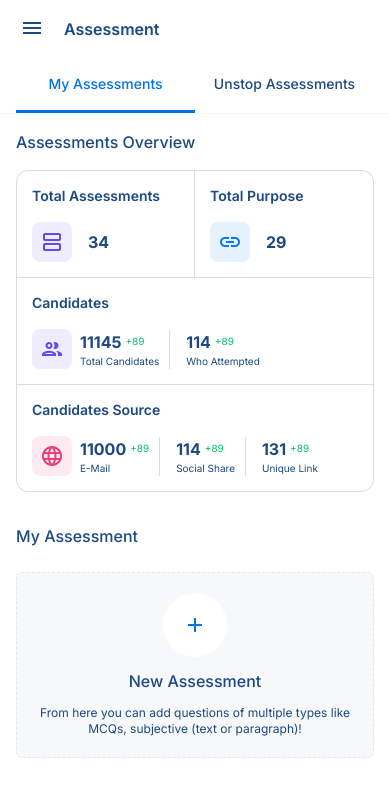
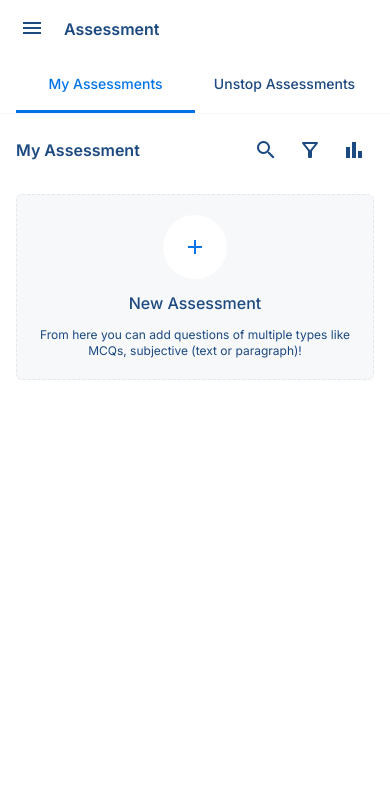
Before and after one commit to siddhiair/unstop-assignment, a Next.js app: page /assessment in a window 390 px wide. Shown: the top 796 px of the page. Built offline with nearby package versions, Linux system fonts and the light colour scheme.

Commit message:
updated skills from input and changed breakpoints

```diff
--- a/src/app/assessment/page.js
+++ b/src/app/assessment/page.js
@@ -20,6 +20,14 @@ const TabLink = ({text,isActive,btnKey,changeTab}) => {
       </button>
     </li>
   )
+}
+
+const IconTabLink = ({children,handleClick}) => {
+  return(
+    <button className='icon-tab w-10 h-10 flex items-center justify-center bg-white rounded-full transition' onClick={handleClick}>
+      {children}
+    </button>
+  );
 }
 
 export default function Assessments() {
@@ -102,6 +110,12 @@ export default function Assessments() {
     })
   }
 
+  const showOverview = (e) => {
+    const overviewWrapper = document.querySelector("#overview-wrapper");
+    e.target.closest(".icon-tab").classList.toggle("active")
+    overviewWrapper.classList.toggle("in")
+  }
+
   return (
     <>
       {loading &&
@@ -123,12 +137,32 @@ export default function Assessments() {
 
       {activeTab === 'my_assessments' &&
         <div className={`tab-panel ${activeTabClass}`}>
+          <div id='overview-wrapper'>
+            <Wrapper>
+              <SectionTitle text="Assessments Overview" className="hidden md:block" />
+              <AssessmentOverview data={overviewData} />
+            </Wrapper>
+          </div>
+
           <Wrapper>
-            <SectionTitle text="Assessments Overview" />
-            <AssessmentOverview data={overviewData} />
-          </Wrapper>
-          <Wrapper>
-            <SectionTitle text="My Assessment" />
+            <div className='flex items-center justify-between gap-x-5'>
+              <SectionTitle text="My Assessment" className="hidden md:block" />
+              <PageTitle text="My Assessment" className="md:hidden" />
+              <div className='flex gap-x-1 md:hidden'>
+                <IconTabLink>
+                  <span className='material-icons-outlined'>search</span>
+                </IconTabLink>
+
+                <IconTabLink>
+                  <span className='material-icons-outlined'>filter_alt</span>
+                </IconTabLink>
+
+                <IconTabLink handleClick={showOverview} className='icon-tab'>
+                  <span className='material-icons-outlined'>bar_chart</span>
+                </IconTabLink>
+              </div>
+            </div>
+
             <AssessmentsList />
           </Wrapper>
         </div>
--- a/src/app/globals.css
+++ b/src/app/globals.css
@@ -165,7 +165,12 @@ body {
     padding: 20px 0;
   }
 }
-
+.icon-tab.active{
+  background: var(--primarylight);
+  border: 1px solid var(--primary);
+  border-radius: 50%;
+  color: var(--primary);
+}
 @media screen and (max-width: 767px){
   #menu{
     position: fixed;
@@ -188,4 +193,12 @@ body {
     transform: none;
     opacity: 1;
   }
+  #overview-wrapper{
+    max-height: 0;
+    overflow: hidden;
+    transition: all .3s linear;
+  }
+  #overview-wrapper.in{
+    max-height: 100vh;
+  }
 }
--- a/src/components/assessment/AddAssessment.js
+++ b/src/components/assessment/AddAssessment.js
@@ -13,7 +13,7 @@ export default function AddAssessment() {
 		<>
 			<div className='w-full md:w-1/2 xl:w-1/3 px-4 flex items-center justify-center'>
 				<div
-					className={`card bg-primarylight flex flex-col justify-center gap-y-3 items-center border border-dashed border-borderColorLight rounded-md h-full w-full text-center p-5 cursor-pointer`}
+					className={`card bg-primarylight flex flex-col justify-center gap-y-3 items-center border border-dashed border-borderColorLight rounded-md h-full w-full text-center p-5 cursor-pointer transition hover:border-primary`}
 					onClick={toggleModal}
 				>
 					<div className='w-16 h-16 inline-flex items-center justify-center bg-white rounded-full'>
--- a/src/components/assessment/AssessmentCard.js
+++ b/src/components/assessment/AssessmentCard.js
@@ -36,7 +36,7 @@ export default function AssessmentCard({data}) {
   return (
 		<div className='w-full md:w-1/2 xl:w-1/3 px-4'>
 			<div
-				className="card bg-white border border-borderColorLight rounded-md h-full w-full p-4"
+				className="card bg-white border border-borderColorLight rounded-md h-full w-full p-4 transition hover:border-secondary"
 			>
 				<div className='flex justify-between mb-2 pb-2 lg:mb-4 lg:pb-4 border-b border-dashed border-b-borderColorLight'>
 					<div className='flex gap-x-3 md:block'>
--- a/src/components/assessment/AssessmentOverview.js
+++ b/src/components/assessment/AssessmentOverview.js
@@ -42,7 +42,7 @@ export default function AssessmentOverview({data}) {
 				</div>
       </div>
 
-      <div className={`w-1/2 md:w-1/3 md:order-4 lg:w-auto whitespace-nowrap border-b md:border-b-0 ${styles.item}`}>
+      <div className={`w-1/2 md:w-1/3 md:order-4 lg:w-auto 2xl:basis-[190px] whitespace-nowrap border-b md:border-b-0 ${styles.item}`}>
 				<CardTitle text={data.total_purpose.label} />
 				<div className='flex gap-x-4 xl:gap-x-5 items-center'>
 					<Icon className="text-primary">{data.total_purpose.icon}</Icon>
--- a/src/components/common/titles/SectionTitle.js
+++ b/src/components/common/titles/SectionTitle.js
@@ -1,7 +1,7 @@
 import React from 'react'
 
-export default function SectionTitle({text}) {
+export default function SectionTitle({text, className}) {
   return (
-    <h3 className='text-base lg:text-lg text-secondary font-medium'>{text}</h3>
+    <h3 className={`text-base lg:text-lg text-secondary font-medium ${className && className}`}>{text}</h3>
   )
 }
--- a/src/components/forms/AddAssessmentForm.js
+++ b/src/components/forms/AddAssessmentForm.js
@@ -1,5 +1,6 @@
 import React, { useState } from 'react'
 import SubmitButton from '../common/buttons/SubmitButton';
+import SkillsInput from './SkillsInput';
 
 export default function AddAssessmentForm() {
 	const [values, setValues] = useState({
@@ -109,6 +110,7 @@ export default function AddAssessmentForm() {
 			{Object.values(errors).includes(true) &&
 				<span className='opaque-bg relative py-1 px-4 rounded text-orange block my-5 text-sm'>Please fill the required fields.</span>
 			}
+
 			<form className='' onSubmit={handleFormSubmit} noValidate>
 				<div className='form-group'>
 					<label className='text-xs md:text-sm xl:text-base'>Name of assessment</label>
@@ -151,7 +153,7 @@ export default function AddAssessmentForm() {
 					</select>
 				</div>
 
-				<div className='form-group'>
+				{/* <div className='form-group'>
 					<label className='text-xs md:text-sm xl:text-base'>Skills</label>
 					{values.skills &&
 						<div className='skills-wrapper'>
@@ -160,6 +162,7 @@ export default function AddAssessmentForm() {
 							))}
 						</div>
 					}
+					<div className='relative'>
 						<input
 							type='text'
 							placeholder='Type here'
@@ -168,7 +171,12 @@ export default function AddAssessmentForm() {
 							value={values.skill}
 							onChange={handleInputChange}
 						/>
+
+						<button className="btn-xs font-medium p-3 absolute right-2 top-0 bottom-0 z-20 cursor-pointer">Add</button>
 					</div>
+				</div> */}
+
+				<SkillsInput handleChange={handleInputChange} skills={values.skills} skill={values.skill} />
 
 				<div className='form-group'>
 					<label className='text-xs md:text-sm xl:text-base'>Duration of assessment</label>
--- /dev/null
+++ b/src/components/forms/SkillsInput.js
@@ -0,0 +1,59 @@
+import React, { useState } from 'react'
+
+export default function SkillsInput({handleChange,skills,skill}) {
+	const [skillsList, setSkillsList] = useState(skills);
+	const [duplicateError, setDuplicateError] = useState(false)
+
+	const addSkill = () => {
+		//check if skill exists
+		const skillExists = skillsList.some((el) => el === skill);
+		if (!skillExists) {
+			setSkillsList((prevList) => [...prevList, skill]);
+			setDuplicateError(false)
+
+		} else {
+			setDuplicateError(true)
+		}
+	}
+
+	const removeSkill = (i) => {
+		const newList = skillsList.filter((el)=>el !== i);
+		setSkillsList(newList);
+
+	}
+
+  return (
+    <div className='form-group'>
+			<label className='text-xs md:text-sm xl:text-base'>Skills</label>
+			{skillsList.length>0 &&
+				<div className='skills-wrapper p-4 border border-b-0 border-borderColorLight rounded-t-lg'>
+					<div className='flex flex-wrap gap-1'>
+						{skillsList.map((el,i)=>(
+							<span key={i} className='bg-primarylight rounded-3xl px-3 py-2 text-xs text-secondary font-medium flex items-center gap-x-1'>
+								{el}
+								<span onClick={()=>removeSkill(el)}  className="cursor-pointer material-icons-outlined text-sm">close</span>
+							</span>
+						))}
+					</div>
+					{duplicateError &&
+						<span className='text-orange text-xs block mt-1'>Skill already exists in the list.</span>
+					}
+				</div>
+			}
+			<div className='relative'>
+				<input
+					type='text'
+					placeholder='Type here'
+					className={`form-control ${skillsList.length>0?'!rounded-t-none':''}`}
+					name="skill"
+					id="add-skill-input"
+					value={skill}
+					onChange={(e)=>handleChange(e)}
+				/>
+				{skill!=='' &&
+					<button type='button' className="btn text-xs font-medium p-3 absolute right-2 top-0 bottom-0 z-20 cursor-pointer" onClick={addSkill}>Add</button>
+				}
+			</div>
+		</div>
+  )
+}
--- a/tailwind.config.js
+++ b/tailwind.config.js
@@ -18,6 +18,13 @@ module.exports = {
         'lightGray': 'var(--lightGray)'
       },
     },
+    screens: {
+      'sm': '600px',
+      'md': '768px',
+      'lg': '1024px',
+      'xl': '1280px',
+      '2xl': '1440px',
+    }
   },
   plugins: [],
 }
```
Lines whose indentation alone changed are shown as unchanged.
